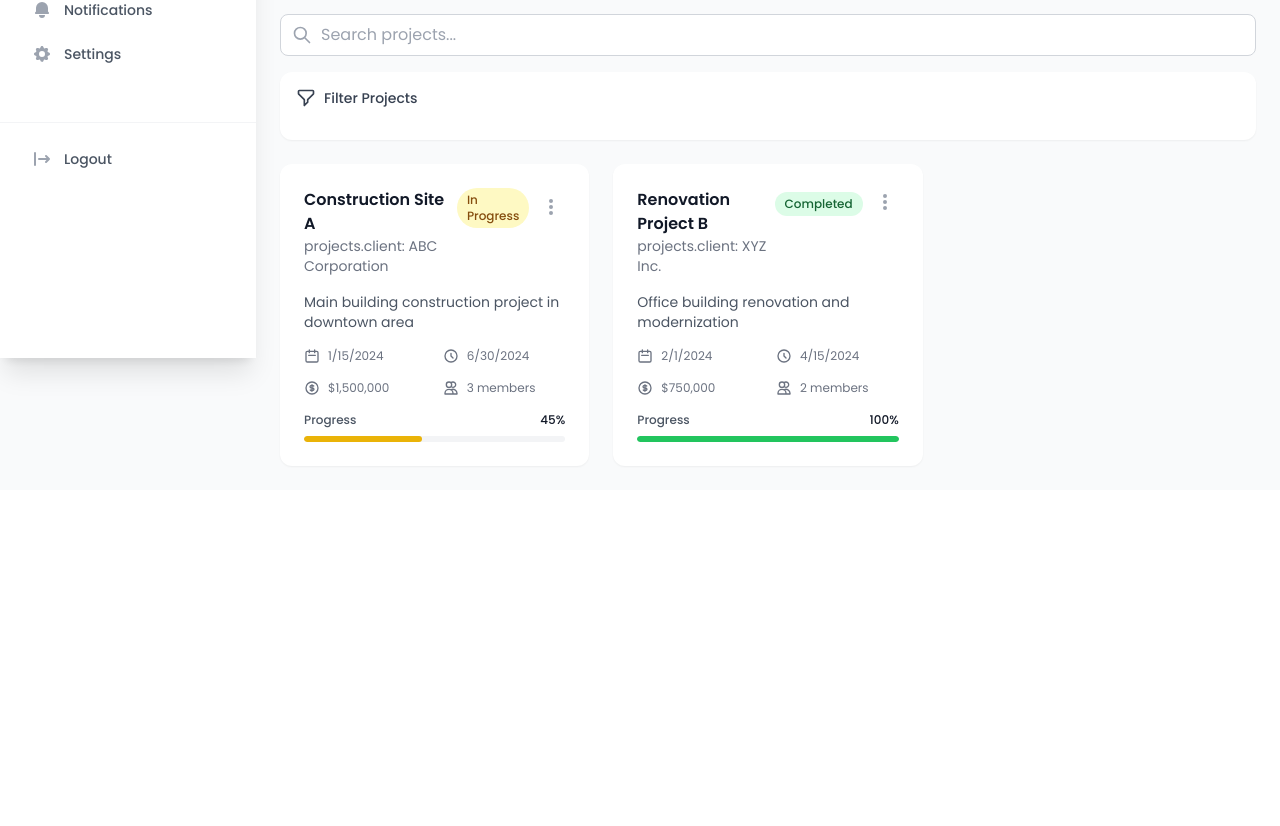
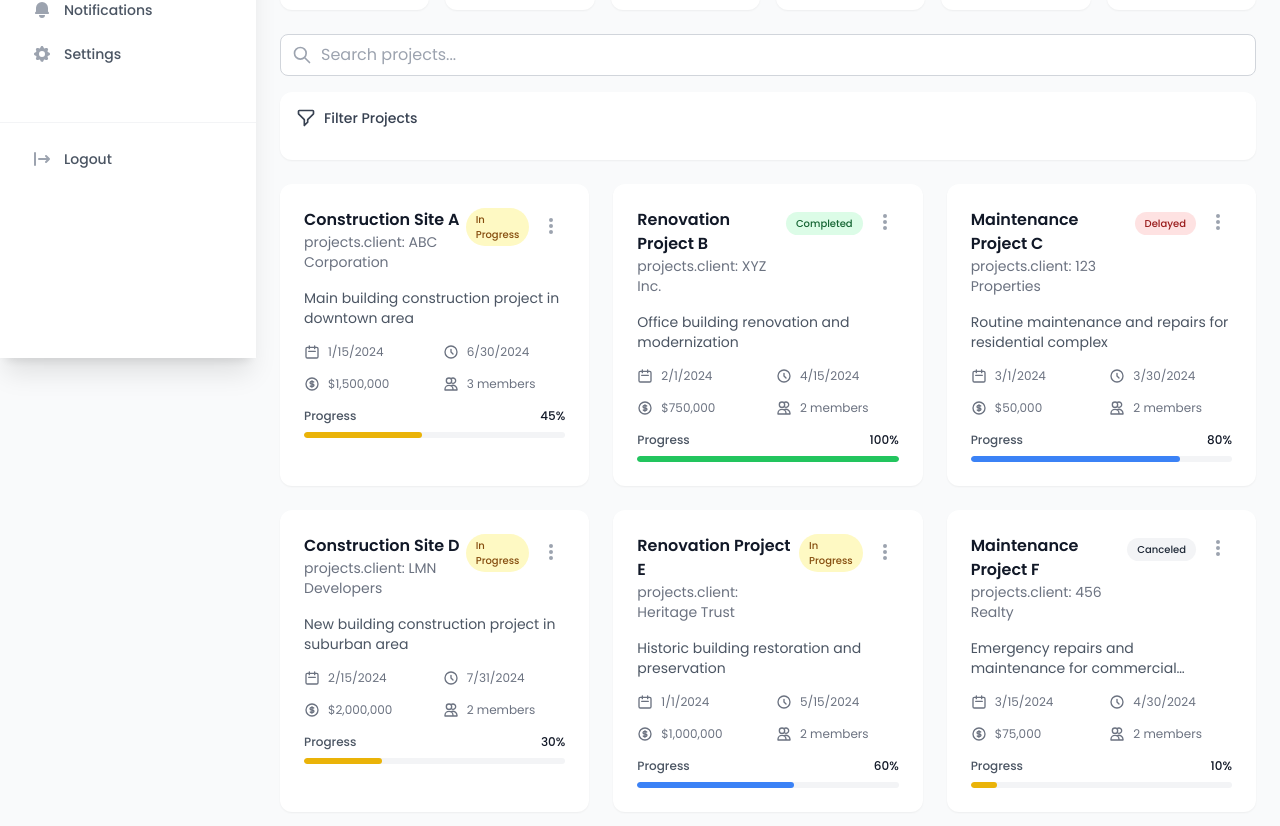
Before and after one commit to rachidfrex/construction-management-app, a React (Vite) app: page /projects in a window 1280 px wide. Shown: the part 442-1268 px from the top of the page. Before the commit the page ends 932 px from the top, so only its background shows below. Built offline with nearby package versions, Linux system fonts and the light colour scheme.

Commit message:
feat: add new font size and improve layout in Project components for better readability and aesthetics

```diff
--- a/src/components/dashboard/ProjectsOverview.tsx
+++ b/src/components/dashboard/ProjectsOverview.tsx
@@ -3,7 +3,6 @@ import {
   HiOutlinePlusCircle,
   HiOutlineCalendar,
   HiOutlineUsers,
-  HiOutlineClock,
   HiOutlineArrowSmRight
 } from 'react-icons/hi';
 import { Link } from 'react-router-dom';
@@ -98,8 +97,8 @@ const ProjectsOverview = () => {
 
             className="p-4  rounded-lg border-2 border-gray-100  transition-all"
           >
-            <div className="flex flex-col sm:flex-row justify-between gap-4">
-              <div className="space-y-3">
+            <div className="flex flex-col   sm:flex-row  justify-between gap-4">
+              <div className="space-y-3 flex flex-col sm:w-[75%] ">
                 <div className="flex items-start justify-between">
                   <div>
                     <h3 className="font-medium text-gray-900">{project.name}</h3>
--- a/src/components/project/ProjectCard.tsx
+++ b/src/components/project/ProjectCard.tsx
@@ -139,7 +139,7 @@ export const ProjectCard = ({ project }: ProjectCardProps) => {
           <p className="text-sm text-gray-500">{t('projects.client')}: {project.clientName}</p>
         </div>
         <div className="flex items-center gap-2">
-          <span className={`px-2.5 py-1 rounded-full text-xs font-medium ${statusColors[project.status]}`}>
+          <span className={`px-2.5 py-1 rounded-full text-xxs font-medium ${statusColors[project.status]}`}>
             {t(`projects.status.${project.status.toLowerCase().replace(' ', '')}`)}
           </span>
           <div className="relative" ref={menuRef}>
--- a/src/components/project/ProjectFilters.tsx
+++ b/src/components/project/ProjectFilters.tsx
@@ -21,8 +21,9 @@ interface FilterProps {
 }
 
 export const ProjectFilters = ({ filters, onFilterChange }: FilterProps) => {
-  const { t } = useTranslation();
+  const { t, i18n } = useTranslation();
   const [isExpanded, setIsExpanded] = useState(false);
+  const direction = i18n.dir();
 
   const hasActiveFilters = Object.values(filters).some(value => value !== '');
 
@@ -46,7 +47,9 @@ export const ProjectFilters = ({ filters, onFilterChange }: FilterProps) => {
           <span className="text-sm font-medium">
             {t('projects.filters.title')}
             {hasActiveFilters && (
-              <span className="ml-2 px-2 py-1 bg-green-100 text-green-700 text-xs rounded-full">
+              <span className={`px-2 py-1 bg-green-100 text-green-700 text-xs rounded-full
+                ${direction === 'rtl' ? 'mr-2' : 'ml-2'}
+              `}>
                 {Object.values(filters).filter(Boolean).length}
               </span>
             )}
--- a/src/components/project/ProjectHeader.tsx
+++ b/src/components/project/ProjectHeader.tsx
@@ -2,7 +2,6 @@
 import { motion } from 'framer-motion';
 import { Link } from 'react-router-dom';
 import { useTranslation } from 'react-i18next';
-import { useTranslationContext } from '../../context/TranslationContext';
 import {
   HiOutlinePlus,
   HiOutlineDownload,
@@ -12,10 +11,9 @@ import {
 
 export const ProjectHeader = () => {
   const { t } = useTranslation();
-  const { direction } = useTranslationContext();
 
   return (
-    <div className="mb-6">
+    <div className="mb-6 mt-5">
       <div className="flex flex-col md:flex-row md:items-center md:justify-between gap-4">
         {/* Left Section - Title and Subtitle */}
         <motion.div
--- a/src/pages/dashboard/Projects.tsx
+++ b/src/pages/dashboard/Projects.tsx
@@ -59,7 +59,63 @@ const mockProjects: Project[] = [
     budget: 750000,
     materialsUsed: 10
   },
-  // Add more mock projects as needed
+   {
+    id: 3,
+    name: "Maintenance Project C",
+    description: "Routine maintenance and repairs for residential complex",
+    clientName: "123 Properties",
+    startDate: "2024-03-01",
+    endDate: "2024-03-30",
+    status: "Delayed",
+    type: "Maintenance",
+    team: ["Eve Adams", "David Lee"],
+    progress: 80,
+    budget: 50000,
+    materialsUsed: 5
+   },
+   {
+    id: 4,
+    name: "Construction Site D",
+    description: "New building construction project in suburban area",
+    clientName: "LMN Developers",
+    startDate: "2024-02-15",
+    endDate: "2024-07-31",
+    status: "In Progress",
+    type: "Construction",
+    team: ["Sam Wilson", "Grace Taylor"],
+    progress: 30,
+    budget: 2000000,
+    materialsUsed: 15
+   },
+   {
+    id: 5,
+    name: "Renovation Project E",
+    description: "Historic building restoration and preservation",
+    clientName: "Heritage Trust",
+    startDate: "2024-01-01",
+    endDate: "2024-05-15",
+    status: "In Progress",
+    type: "Renovation",
+    team: ["Mark Roberts", "Sarah Clark"],
+    progress: 60,
+    budget: 1000000,
+    materialsUsed: 20
+   },
+   {
+    id: 6,
+    name: "Maintenance Project F",
+    description: "Emergency repairs and maintenance for commercial property",
+    clientName: "456 Realty",
+    startDate: "2024-03-15",
+    endDate: "2024-04-30",
+    status: "Canceled",
+    type: "Maintenance",
+    team: ["Olivia Brown", "Tom Davis"],
+    progress: 10,
+    budget: 75000,
+    materialsUsed: 5
+   }
+
 ];
 
 const Projects = () => {
--- a/src/translations/ar.ts
+++ b/src/translations/ar.ts
@@ -186,12 +186,12 @@
 
       projects: {
         title: "نظرة عامة على المشاريع",
-        subtitle: "إدارة ومراقبة مشاريع البناء",
+        subtitle: "إدارة ومراقبة مشاريع البناء الخاصة بك",
         newProject: "مشروع جديد",
         projectDetails: "تفاصيل المشروع",
         recentProjects: "المشاريع الحديثة",
         viewDetails: "عرض التفاصيل",
-        members: "أعضاء",
+        members: "الأعضاء",
         tasks: "المهام",
         progress: "التقدم",
         noResults: "لم يتم العثور على مشاريع تطابق معايير البحث",
@@ -210,32 +210,18 @@
           dateRange: "النطاق الزمني",
           activeFilters: "التصفيات النشطة",
           from: "من",
-          to: "إلى",
-          priority: "الأولوية",
-          location: "الموقع",
-          budget: "نطاق الميزانية"
+          to: "إلى"
         },
         status: {
           inprogress: "قيد التنفيذ",
           completed: "مكتمل",
           delayed: "متأخر",
-          canceled: "ملغي",
-          onHold: "متوقف مؤقتاً",
-          planned: "مخطط"
-        },
-        priority: {
-          low: "منخفضة",
-          medium: "متوسطة",
-          high: "عالية",
-          urgent: "عاجلة"
+          canceled: "ملغي"
         },
         types: {
           construction: "بناء",
           renovation: "تجديد",
-          maintenance: "صيانة",
-          infrastructure: "بنية تحتية",
-          residential: "سكني",
-          commercial: "تجاري"
+          maintenance: "صيانة"
         },
         statistics: {
           total: "إجمالي المشاريع",
@@ -244,11 +230,7 @@
           delayed: "متأخرة",
           canceled: "ملغاة",
           totalBudget: "إجمالي الميزانية",
-          averageProgress: "متوسط التقدم",
-          activeTeamMembers: "أعضاء الفريق النشطين",
-          totalTasks: "إجمالي المهام",
-          completedTasks: "المهام المكتملة",
-          upcomingDeadlines: "المواعيد النهائية القادمة"
+          averageProgress: "متوسط التقدم"
         },
         sampleData: {
           projectA: "موقع البناء أ",
@@ -263,10 +245,7 @@
           documents: "المستندات",
           tasks: "المهام",
           budget: "الميزانية",
-          gallery: "معرض الصور",
-          risks: "المخاطر",
-          quality: "الجودة",
-          reports: "التقارير"
+          gallery: "معرض الصور"
         },
         form: {
           projectName: "اسم المشروع",
@@ -280,10 +259,45 @@
           materials: "المواد",
           location: "الموقع",
           priority: "الأولوية",
-          attachments: "المرفقات",
-          notes: "الملاحظات",
-          specifications: "المواصفات",
-          milestones: "المراحل الرئيسية"
+          attachments: "المرفقات"
+        },
+        actions: {
+          edit: "تعديل المشروع",
+          delete: "حذف المشروع",
+          archive: "أرشفة المشروع",
+          export: "تصدير",
+          import: "استيراد",
+          viewDetails: "عرض التفاصيل",
+          addMember: "إضافة عضو",
+          removeMember: "إزالة عضو",
+          uploadFiles: "رفع الملفات",
+          generateReport: "إنشاء تقرير",
+          editProject: "تعديل المشروع",
+          timeline: "الجدول الزمني",
+          team: "الفريق",
+          materials: "المواد",
+          documents: "المستندات"
+        },
+        messages: {
+          deleteConfirm: "هل أنت متأكد من حذف هذا المشروع؟",
+          archiveConfirm: "هل أنت متأكد من أرشفة هذا المشروع؟",
+          archived: "تم أرشفة المشروع بنجاح",
+          deleted: "تم حذف المشروع بنجاح",
+          success: {
+            created: "تم إنشاء المشروع بنجاح",
+            updated: "تم تحديث المشروع بنجاح",
+            deleted: "تم حذف المشروع بنجاح",
+            archived: "تم أرشفة المشروع بنجاح",
+            memberAdded: "تمت إضافة عضو الفريق بنجاح",
+            memberRemoved: "تمت إزالة عضو الفريق بنجاح",
+            filesUploaded: "تم رفع الملفات بنجاح"
+          },
+          error: {
+            create: "فشل في إنشاء المشروع",
+            update: "فشل في تحديث المشروع",
+            delete: "فشل في حذف المشروع",
+            archive: "فشل في أرشفة المشروع"
+          }
         }
       },
       activity: {
@@ -308,7 +322,7 @@
           documents: "المستندات",
         },
         targets: {
-          constructionA: "موقع البناء أ",
+          constructionA:"  إعادة ترميم مسجد قرية الحرشية",
           steelBars: "قضبان الحديد",
           monthlySales: "المبيعات الشهرية",
           foundationWork: "أعمال الأساسات",
--- a/src/translations/fr.ts
+++ b/src/translations/fr.ts
@@ -190,7 +190,7 @@ export const fr = {
       projectDetails: "Détails du Projet",
       recentProjects: "Projets Récents",
       viewDetails: "Voir les Détails",
-      members: "membres",
+      members: "Membres",
       tasks: "Tâches",
       progress: "Progression",
       noResults: "Aucun projet ne correspond à vos critères",
@@ -208,33 +208,19 @@ export const fr = {
         allTypes: "Tous les Types",
         dateRange: "Période",
         activeFilters: "Filtres Actifs",
-        from: "Du",
-        to: "Au",
-        priority: "Priorité",
-        location: "Emplacement",
-        budget: "Fourchette Budgétaire"
+        from: "De",
+        to: "À"
       },
       status: {
         inprogress: "En Cours",
         completed: "Terminé",
         delayed: "En Retard",
-        canceled: "Annulé",
-        onHold: "En Pause",
-        planned: "Planifié"
-      },
-      priority: {
-        low: "Faible",
-        medium: "Moyenne",
-        high: "Élevée",
-        urgent: "Urgente"
+        canceled: "Annulé"
       },
       types: {
         construction: "Construction",
         renovation: "Rénovation",
-        maintenance: "Maintenance",
-        infrastructure: "Infrastructure",
-        residential: "Résidentiel",
-        commercial: "Commercial"
+        maintenance: "Maintenance"
       },
       statistics: {
         total: "Total des Projets",
@@ -243,13 +229,8 @@ export const fr = {
         delayed: "En Retard",
         canceled: "Annulés",
         totalBudget: "Budget Total",
-        averageProgress: "Progression Moyenne",
-        activeTeamMembers: "Membres Actifs",
-        totalTasks: "Total des Tâches",
-        completedTasks: "Tâches Terminées",
-        upcomingDeadlines: "Échéances à Venir"
+        averageProgress: "Progression Moyenne"
       },
-
       sampleData: {
         projectA: "Chantier A",
         projectB: "Projet de Rénovation B",
@@ -263,10 +244,7 @@ export const fr = {
         documents: "Documents",
         tasks: "Tâches",
         budget: "Budget",
-        gallery: "Galerie",
-        risks: "Risques",
-        quality: "Qualité",
-        reports: "Rapports"
+        gallery: "Galerie"
       },
       form: {
         projectName: "Nom du Projet",
@@ -280,10 +258,45 @@ export const fr = {
         materials: "Matériaux",
         location: "Emplacement",
         priority: "Priorité",
-        attachments: "Pièces Jointes",
-        notes: "Notes",
-        specifications: "Spécifications",
-        milestones: "Jalons"
+        attachments: "Pièces Jointes"
+      },
+      actions: {
+        edit: "Modifier le Projet",
+        delete: "Supprimer le Projet",
+        archive: "Archiver le Projet",
+        export: "Exporter",
+        import: "Importer",
+        viewDetails: "Voir les Détails",
+        addMember: "Ajouter un Membre",
+        removeMember: "Retirer un Membre",
+        uploadFiles: "Télécharger des Fichiers",
+        generateReport: "Générer un Rapport",
+        editProject: "Modifier le Projet",
+        timeline: "Chronologie",
+        team: "Équipe",
+        materials: "Matériaux",
+        documents: "Documents"
+      },
+      messages: {
+        deleteConfirm: "Êtes-vous sûr de vouloir supprimer ce projet ?",
+        archiveConfirm: "Êtes-vous sûr de vouloir archiver ce projet ?",
+        archived: "Projet archivé avec succès",
+        deleted: "Projet supprimé avec succès",
+        success: {
+          created: "Projet créé avec succès",
+          updated: "Projet mis à jour avec succès",
+          deleted: "Projet supprimé avec succès",
+          archived: "Projet archivé avec succès",
+          memberAdded: "Membre ajouté avec succès",
+          memberRemoved: "Membre retiré avec succès",
+          filesUploaded: "Fichiers téléchargés avec succès"
+        },
+        error: {
+          create: "Échec de la création du projet",
+          update: "Échec de la mise à jour du projet",
+          delete: "Échec de la suppression du projet",
+          archive: "Échec de l'archivage du projet"
+        }
       }
     },
     activity: {
--- a/tailwind.config.js
+++ b/tailwind.config.js
@@ -19,6 +19,9 @@ export default {
         'poppins': ['Poppins', 'sans-serif'],
         'arabic': ['Cairo', 'sans-serif'],
       },
+      fontSize: {
+        'xxs': '10px',
+      },
     },
   },
   plugins: [],
```
